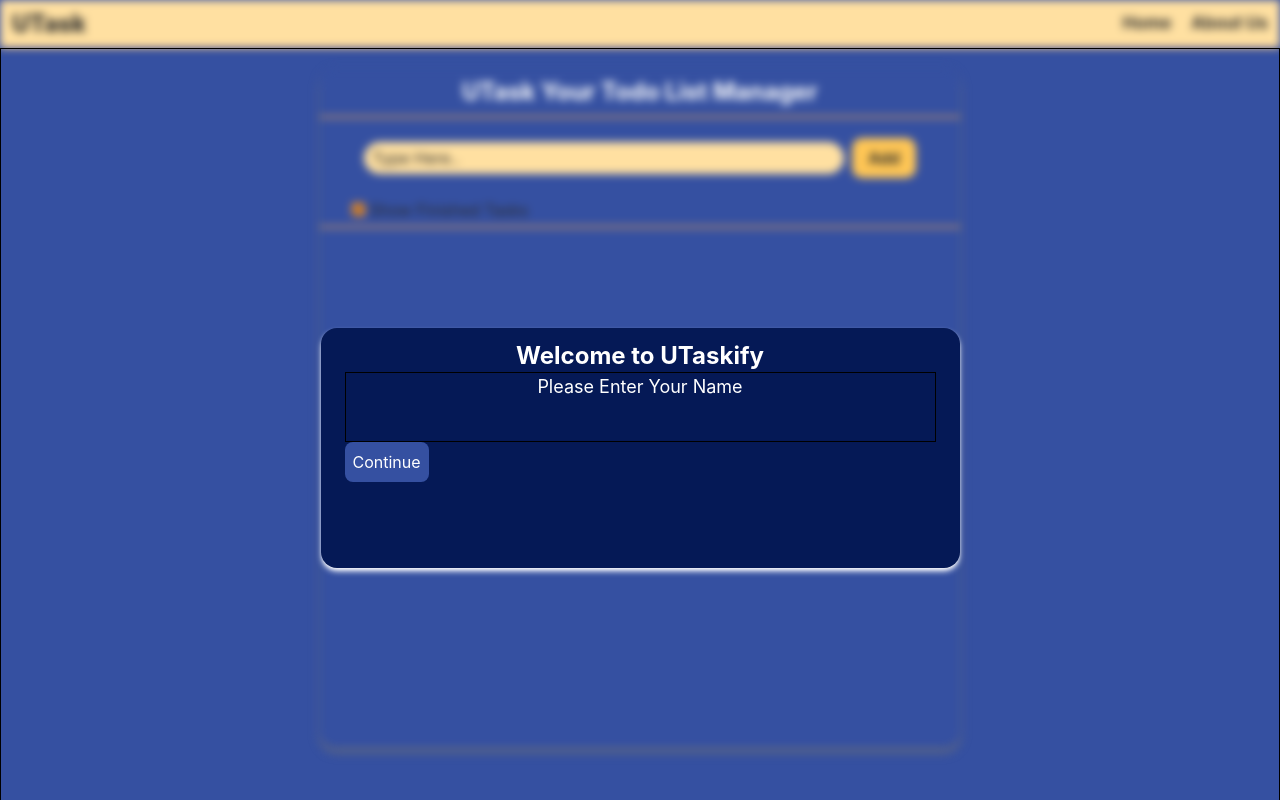
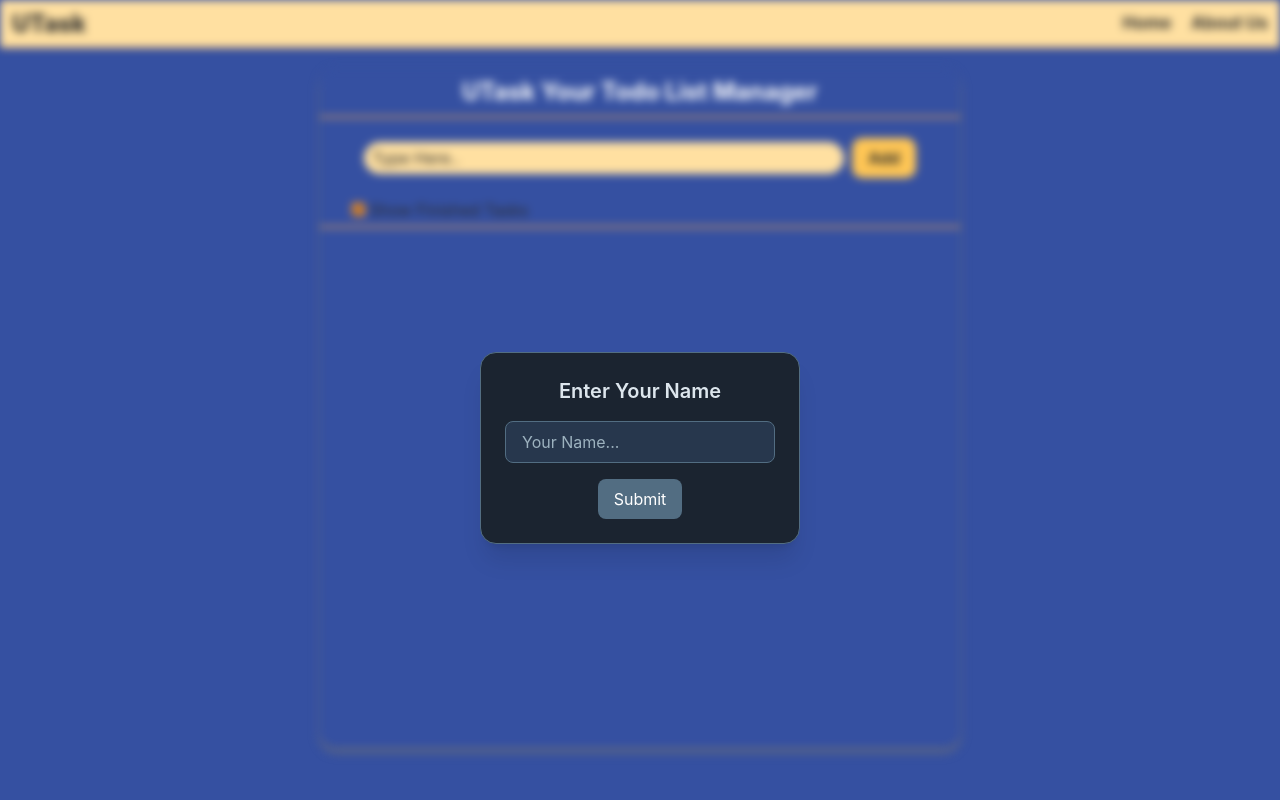
Before and after one commit to Muhammad-Uzair-2611/Utaskify, a React (Vite) app: page / in a window 1280 px wide. Built offline with nearby package versions, Linux system fonts and the light colour scheme.

Commit message:
add Some Files and Working on UserInfo.jsx

```diff
--- a/src/components/UserInfo.jsx
+++ b/src/components/UserInfo.jsx
@@ -9,39 +9,33 @@
   }, [animate]);
 
   const handleClick = () => {
-    localStorage.setItem("name", name);
+    localStorage.setItem("name", name ? name : "Anonymous");
     localStorage.setItem("isVisible", true);
+    location.reload();
   };
   const handleChange = (e) => {
     setName(e.target.value);
   };
 
   return (
-    <div className="fixed border h-screen w-screen flex justify-center items-center z-50">
-      <div
-        className={`transition-all  ease-in
-           ${
-             animate ? "opacity-100 scale-100" : "opacity-0 scale-0"
-           }  w-2/4 h-60 bg-[#051956] rounded-2xl px-6 py-3 shadow-md shadow-white`}
-      >
-        <h2 className="text-2xl font-bold text-center text-white">
-          Welcome to UTaskify
+    <div className="fixed  h-screen w-screen flex justify-center items-center z-50">
+      <div className="bg-[#1B2430] p-6 rounded-2xl shadow-xl w-80 text-center animate-fadeIn text-white border border-[#526D82]">
+        <h2 className="text-xl font-semibold mb-4 text-[#DDE6ED]">
+          Enter Your Name
         </h2>
-        <div className="flex flex-col gap-y-4 items-center justify-center border ">
-          <label htmlFor="name" className="text-white text-lg ">
-            Please Enter Your Name
-          </label>
-          <input onChange={handleChange} className="" type="text" />
-        </div>
-
-        <a href="/">
-          <button
-            onClick={handleClick}
-            className="bg-[#3550A1] text-white p-2 text-center rounded-lg"
-          >
-            Continue
-          </button>
-        </a>
+        <input
+          type="text"
+          className="w-full px-4 py-2 border border-[#526D82] bg-[#27374D] text-white rounded-lg focus:outline-none focus:ring-2 focus:ring-[#9DB2BF] placeholder-[#9DB2BF]"
+          placeholder="Your Name..."
+          value={name}
+          onChange={(e) => setName(e.target.value)}
+        />
+        <button
+          onClick={handleClick}
+          className="mt-4 bg-[#526D82] text-white px-4 py-2 rounded-lg hover:bg-[#9DB2BF] transition"
+        >
+          Submit
+        </button>
       </div>
     </div>
   );
```
Also changed, not shown: Mobile Design/Color Palette.png (added).
